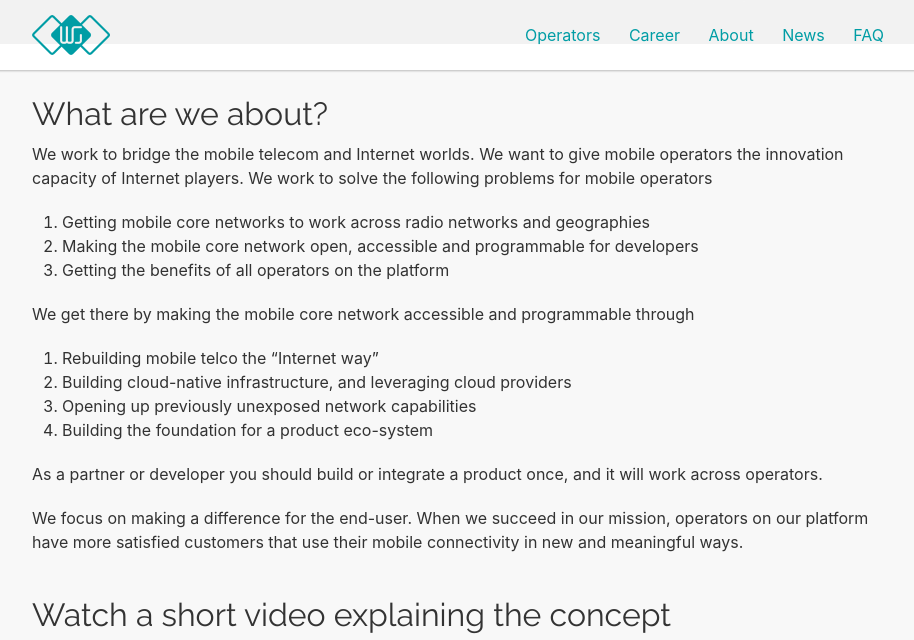
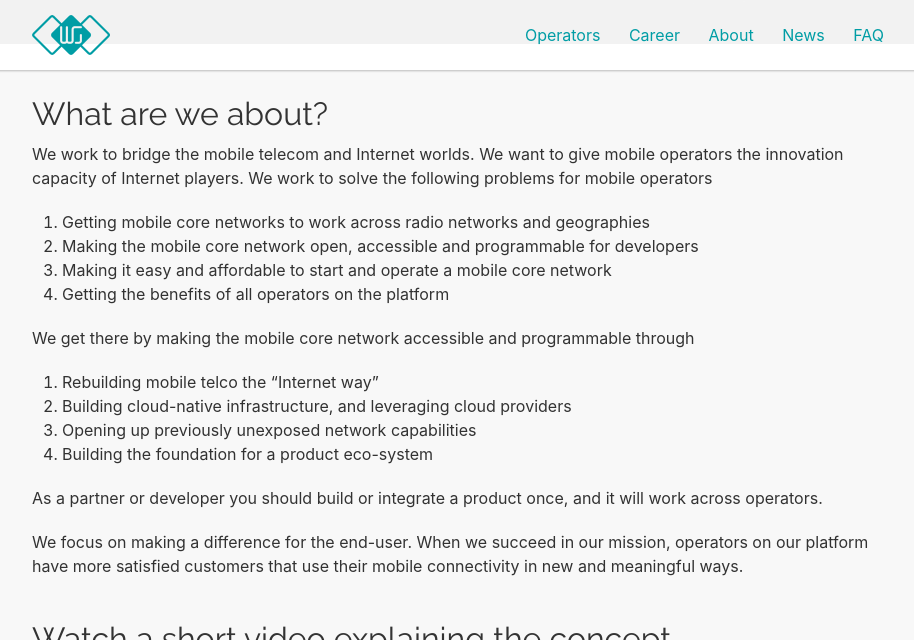
Before and after one commit to working-group-two/engineering-blog, a Jekyll site: the page built from pages/index.md, in a window 1280 px wide and 900 px high, scrolled down 406 px, cut to the strip 0-640 px from the top of the window. Shown: the whole strip, without its empty margins (178-1092 px from the left). Built offline with Jekyll 4.4.1, drawn with Linux system fonts in a browser that asks for light colours; nearby versions of some CDN libraries.

Commit message:
Update index.md

```diff
--- a/pages/index.md
+++ b/pages/index.md
@@ -10,7 +10,8 @@ permalink: /
 We work to bridge the mobile telecom and Internet worlds. We want to give mobile operators the innovation capacity of Internet players. We work to solve the following problems for mobile operators
 1. Getting mobile core networks to work across radio networks and geographies
 2. Making the mobile core network open, accessible and programmable for developers
-3. Getting the benefits of all operators on the platform
+3. Making it easy and affordable to start and operate a mobile core network
+4. Getting the benefits of all operators on the platform
 
 We get there by making the mobile core network accessible and programmable through
 1. Rebuilding mobile telco the "Internet way"
```
